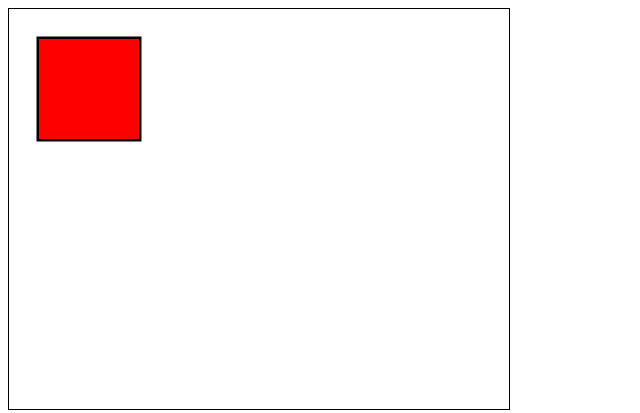
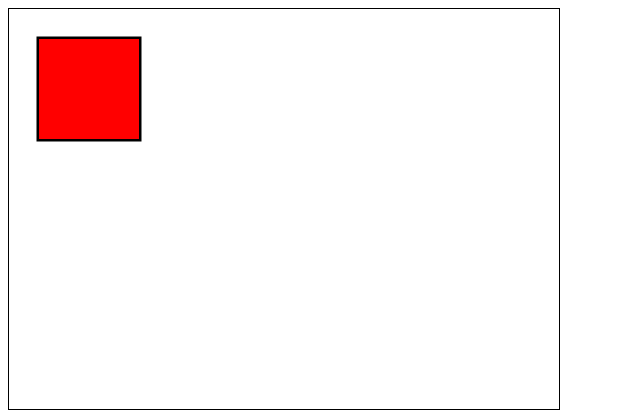
Before and after one commit to arturcirino/geometria-com-canvas, a plain HTML site: page index.html in a window 1280 px wide. Shown: the whole page, without its empty margins (0-640 px from the left). Drawn offline with Linux system fonts and the light colour scheme.

Commit message:
Atualizando tamanho canvas

```diff
--- a/index.html
+++ b/index.html
@@ -8,7 +8,7 @@
     <link rel="stylesheet" href="style.css" />
   </head>
   <body>
-    <canvas id="myCanvas" height="400" width="500"></canvas>
+    <canvas id="myCanvas" height="400" width="550"></canvas>
     <script src="/quadrado/quadrado-com-rect.js"></script>
   </body>
 </html>
```
